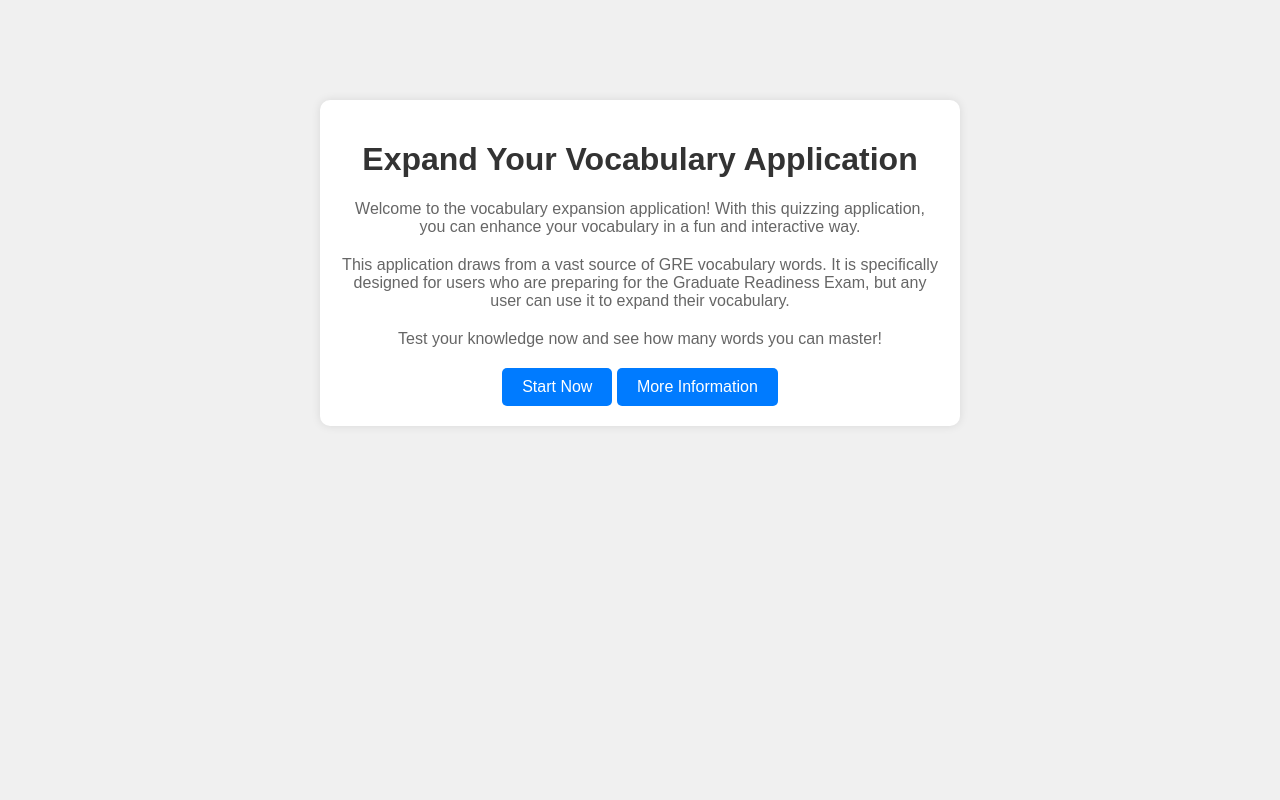
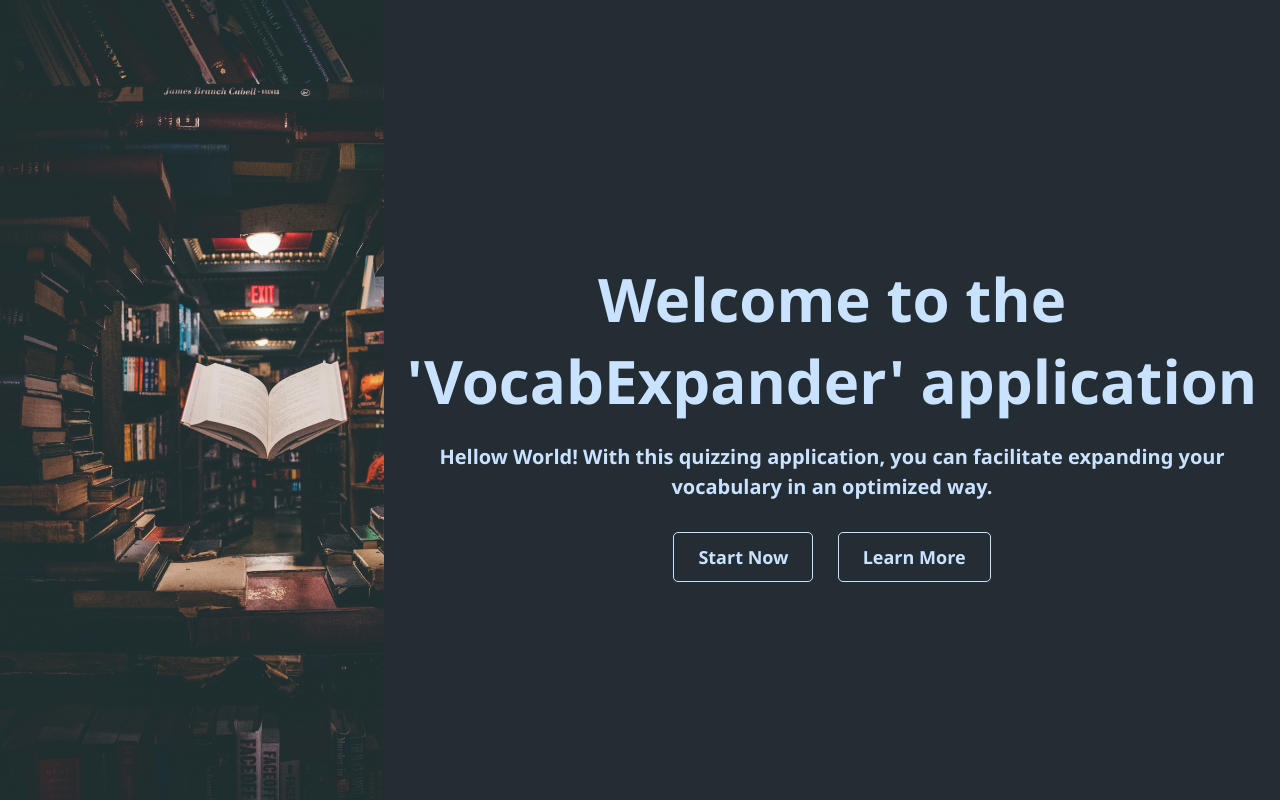
Before and after one commit to MichaelRigali/GreVocab, a Flask app: page / in a window 1280 px wide. Run offline with Flask 3, Linux system fonts and the light colour scheme.

Commit message:
Styling and capitalization for home.html, how.html, and quiz.html

```diff
--- a/app.py
+++ b/app.py
@@ -47,7 +47,21 @@ def fetch_vocabulary(category):
 # Fetch vocabulary data for the Barron's 333 category
 vocabulary = fetch_vocabulary("barron_333")
 
-# Function to generate vocabulary questions
+def generate_vocab_question(vocabulary: dict, word: str):
+    vocabulary_dict = {d['word']: d for d in vocabulary}
+    random_keys = random.sample(sorted(vocabulary_dict.keys()), 3)
+    randomized_options = [capitalize_first_sentence(vocabulary_dict[word]['definition'])] + [capitalize_first_sentence(vocabulary_dict[random_word]['definition']) for random_word in random_keys]
+    random.shuffle(randomized_options)
+    return {'question': f"What is the definition of the word <strong>'{word.capitalize()}</strong>'?",
+            'options': randomized_options,
+            'correct_answer': vocabulary_dict[word]["definition"],
+            'word':word}
+
+def capitalize_first_sentence(text):
+    sentences = text.split(". ")
+    capitalized_sentences = [sentence.capitalize() + "." for sentence in sentences]
+    return ". ".join(capitalized_sentences)
+
 def generate_vocab_questions(vocabulary, num_questions=5):
     questions = []
     for _ in range(num_questions):
@@ -57,6 +71,8 @@ def generate_vocab_questions(vocabulary, num_questions=5):
         question = generate_vocab_question(vocabulary, word)
         questions.append(question)
     return questions
+
+
 
 def get_word_details(word):
     try:
@@ -198,15 +214,15 @@ def result():
                        correct_definition=correct_definition)
 
 # Generate one vocab question over and over
-def generate_vocab_question(vocabulary: dict, word: str):
-    vocabulary_dict = {d['word']: d for d in vocabulary}
-    random_keys = random.sample(sorted(vocabulary_dict.keys()), 3)
-    randomized_options = [vocabulary_dict[word]['definition']] + ([vocabulary_dict[random_word]['definition'] for random_word in random_keys])
-    random.shuffle(randomized_options)
-    return {'question': f"What is def of {word}?",
-            'options': randomized_options,
-            'correct_answer': vocabulary_dict[word]["definition"],
-            'word':word}
+# def generate_vocab_question(vocabulary: dict, word: str):
+#     vocabulary_dict = {d['word']: d for d in vocabulary}
+#     random_keys = random.sample(sorted(vocabulary_dict.keys()), 3)
+#     randomized_options = [vocabulary_dict[word]['definition']] + ([vocabulary_dict[random_word]['definition'] for random_word in random_keys])
+#     random.shuffle(randomized_options)
+#     return {'question': f"What is the definition of the word <strong>{word.capitalize()}</strong>?",
+#             'options': randomized_options,
+#             'correct_answer': vocabulary_dict[word]["definition"],
+#             'word':word}
 
 @app.route('/quiz', methods=['GET', 'POST'])
 def quiz():
--- a/templates/home.html
+++ b/templates/home.html
@@ -5,52 +5,84 @@
     <meta name="viewport" content="width=device-width, initial-scale=1.0">
     <title>Expand Your Vocabulary Application</title>
     <style>
+        /* Global styles */
         body {
-            font-family: Arial, sans-serif;
+            font-family: 'Segoe UI', Tahoma, Geneva, Verdana, sans-serif;
             margin: 0;
             padding: 0;
-            background-color: #f0f0f0;
+            display: flex;
+            min-height: 100vh; /* Set minimum height of the body to viewport height */
+        }
+
+        .background {
+            background-image: url('/static/bg.jpg'); /* Background image */
+            background-size: cover; /* Cover the entire background */
+            background-repeat: no-repeat; /* Prevent background from repeating */
+            background-position: left; /* Position background image on the left */
+            width: 30%; /* Cover 50% of the screen */
+        }
+
+        .content {
+            width: 70%;
+            background-color: #242c34;
+            display: flex;
+            justify-content: center; /* Center the content horizontally */
+            align-items: center; /* Center the content vertically */
+            color: #c9e2ff; /* Text color */
+        }
+
+        .hero {
             text-align: center;
+            width: 100%;
         }
-        .container {
-            max-width: 600px;
-            margin: 100px auto;
-            padding: 20px;
-            background-color: #fff;
-            border-radius: 10px;
-            box-shadow: 0 0 10px rgba(0, 0, 0, 0.1);
+
+        .hero h1 {
+            font-size: 60px;
+            margin-bottom: 20px;
+            font-weight: bolder;
         }
-        h1 {
-            color: #333;
+
+        .hero h2 {
+            font-size: 40px;
+            font-weight: bolder;
         }
-        p {
-            color: #666;
-            margin-bottom: 20px;
+
+        .hero p {
+            font-size: 20px;
+            margin-bottom: 30px;
+            line-height: 1.5;
+            font-weight: bolder;
         }
-        .start-button {
-            display: inline-block;
-            padding: 10px 20px;
+
+        /* Adjust the display property of the buttons */
+        .hero .start-button {
+            display: inline-block; /* Change display to inline-block */
+            padding: 12px 24px;
+            color: #c9e2ff; /* Text color */
+            border: 1px solid #c9e2ff; /* Text color */
+            font-weight: bolder;
+            text-decoration: none;
+            border-radius: 5px;
+            font-size: 18px;
+            transition: background-color 0.3s;
+            margin: 0 10px; /* Add margin for spacing between buttons */
+        }
+
+        .hero .start-button:hover {
             background-color: #007bff;
             color: #fff;
-            text-decoration: none;
-            border-radius: 5px;
-            transition: background-color 0.3s;
-        }
-        .start-button:hover {
-            background-color: #0056b3;
         }
     </style>
 </head>
 <body>
-    <div class="container">
-        <h1>Expand Your Vocabulary Application</h1>
-        <p>Welcome to the vocabulary expansion application! With this quizzing application, you can enhance your vocabulary in a fun and interactive way.</p>
-        <p>This application draws from a vast source of GRE vocabulary words. It is specifically designed for users who are preparing for the Graduate Readiness Exam,
-            but any user can use it to expand their vocabulary.
-        </p>
-        <p>Test your knowledge now and see how many words you can master!</p>
-        <a href="/quiz" class="start-button">Start Now</a>
-        <a href="/how" class="start-button">More Information</a>
+    <div class="background"></div>
+    <div class="content">
+        <div class="hero">
+            <h1>Welcome to the 'VocabExpander' application</h1>
+            <p>Hellow World! With this quizzing application, you can facilitate expanding your vocabulary in an optimized way.</p>
+            <a href="/quiz" class="start-button">Start Now</a>
+            <a href="/how" class="start-button">Learn More</a>
+        </div>
     </div>
 </body>
 </html>
```
Also changed, not shown: templates/how.html (+8 -3 lines), templates/quiz.html (+38 -10 lines), static/bg.jpg (added), static/bg2.jpg (added).
